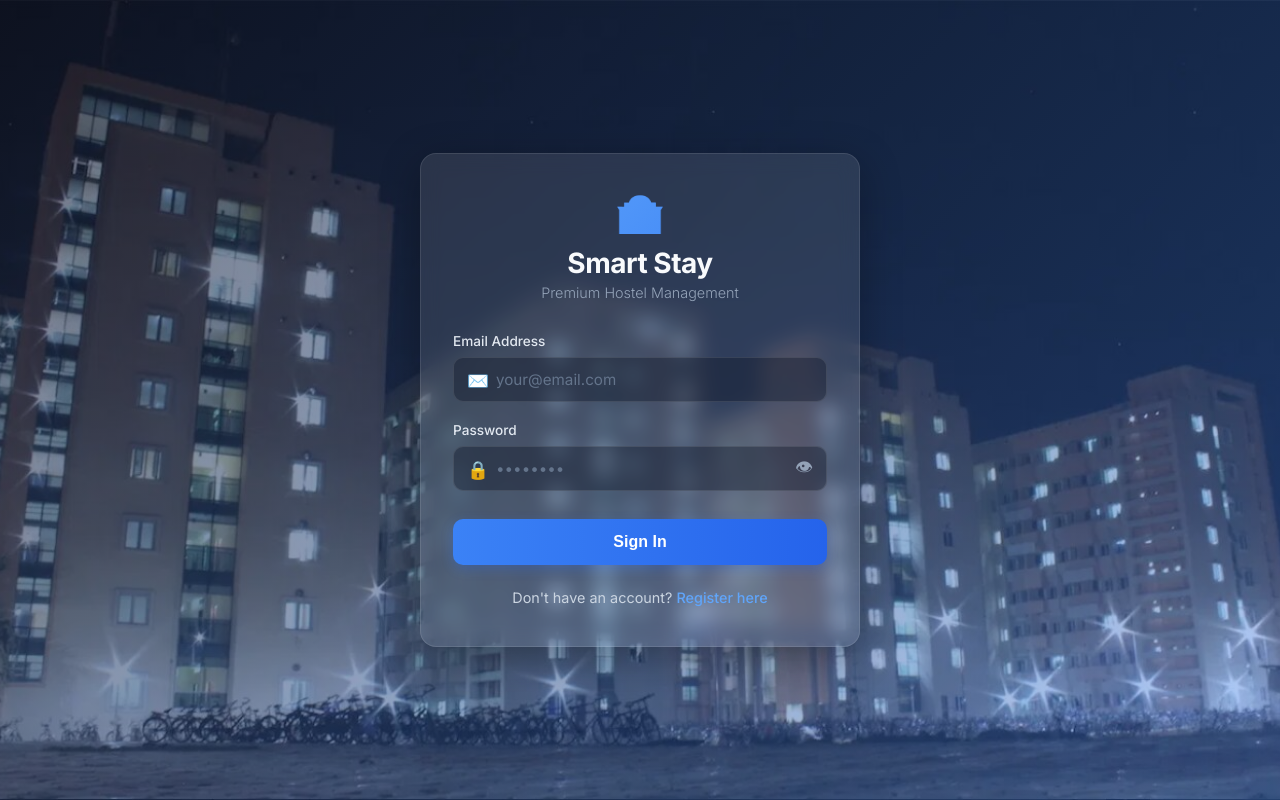
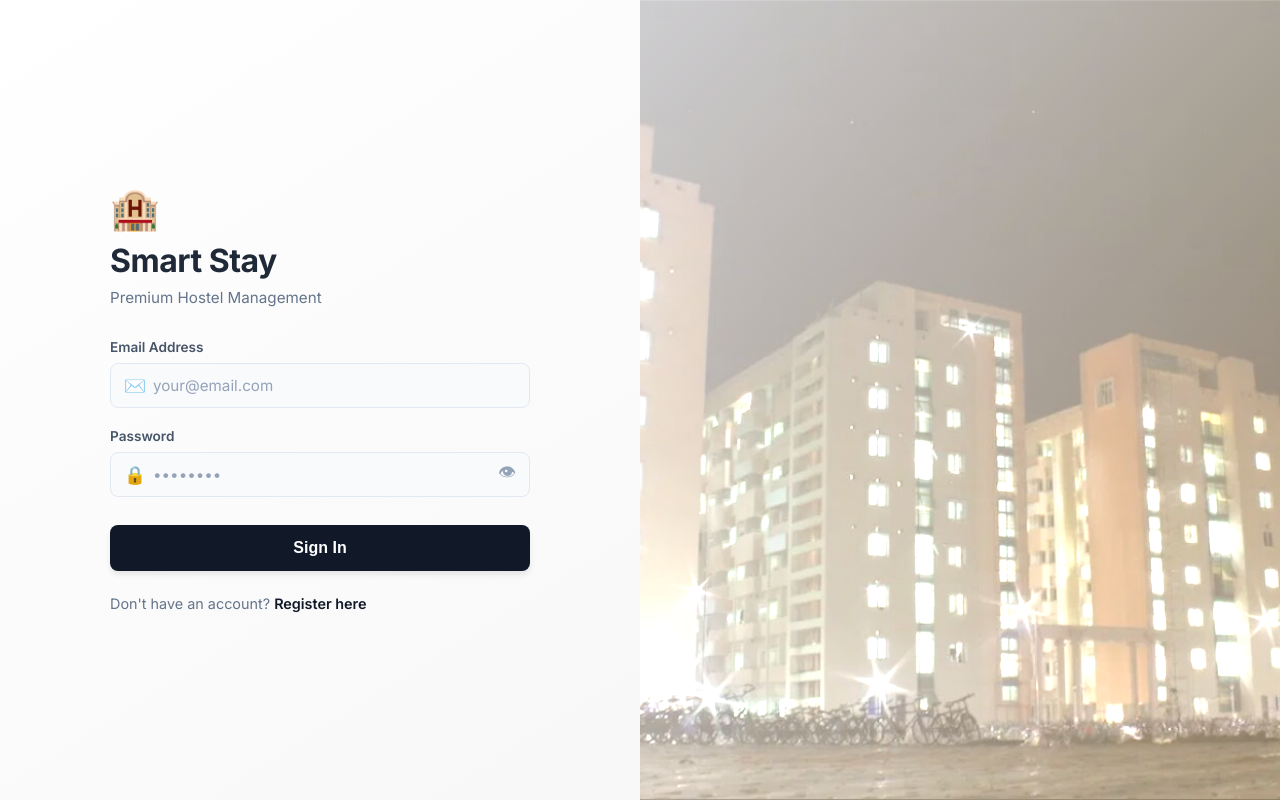
Before and after one commit to WebDoveleprrr/Smart_Stay, a website: page index.html in a window 1280 px wide. Drawn offline with Linux system fonts and the light colour scheme; no server answers.

Commit message:
login and register page split view

```diff
--- a/index.html
+++ b/index.html
@@ -8,10 +8,10 @@
   <link href="https://fonts.googleapis.com/css2?family=Inter:wght@300;400;500;600;700&display=swap" rel="stylesheet">
   <style>
     :root {
-      --primary: #3b82f6;
-      --primary-hover: #2563eb;
-      --error: #ef4444;
-      --success: #10b981;
+      --primary: #111827;
+      --primary-hover: #1f2937;
+      --error: #b91c1c;
+      --success: #15803d;
     }
 
     * { box-sizing: border-box; margin: 0; padding: 0; }
@@ -20,56 +20,66 @@
       font-family: 'Inter', sans-serif;
       min-height: 100vh;
       display: flex;
-      align-items: center;
-      justify-content: center;
-      padding: 20px;
-      /* Premium gradient + image */
-      background: linear-gradient(135deg, rgba(15, 23, 42, 0.6), rgba(59, 130, 246, 0.4)), url('aryabhatta.jpg');
+      margin: 0;
+      padding: 0;
+      background: linear-gradient(to bottom right, #ffffff, #f5f5f5);
+      color: #1f2937;
+      overflow-x: hidden;
+    }
+
+    body::after {
+      content: '';
+      position: fixed;
+      right: 0;
+      top: 0;
+      width: 50%;
+      height: 100vh;
+      background: linear-gradient(135deg, rgba(255, 255, 255, 0.6), rgba(245, 222, 179, 0.4)), url('aryabhatta.jpg');
       background-size: cover;
       background-position: center;
-      background-attachment: fixed;
-      color: #f8fafc;
+      filter: brightness(1.25) contrast(1.15) saturate(1.1);
+      z-index: 0;
     }
 
     .auth-container {
+      width: 50%;
+      min-height: 100vh;
+      display: flex;
+      flex-direction: column;
+      justify-content: center;
+      align-items: center;
+      padding: 40px 20px;
+      z-index: 1;
+    }
+
+    .auth-header, .view-section {
       width: 100%;
-      max-width: 440px;
-      background: rgba(255, 255, 255, 0.1);
-      backdrop-filter: blur(10px);
-      -webkit-backdrop-filter: blur(10px);
-      border: 1px solid rgba(255, 255, 255, 0.1);
-      border-radius: 16px;
-      box-shadow: 0 10px 40px rgba(0, 0, 0, 0.3);
-      padding: 40px 32px;
-      transition: all 0.4s ease;
+      max-width: 420px;
     }
 
     .auth-header {
-      text-align: center;
+      text-align: left;
       margin-bottom: 32px;
     }
 
     .brand-icon {
       font-size: 2.5rem;
       margin-bottom: 12px;
-      background: linear-gradient(135deg, #60a5fa, #3b82f6);
-      -webkit-background-clip: text;
-      background-clip: text;
-      -webkit-text-fill-color: transparent;
+      color: #111827;
       line-height: 1;
     }
 
     .brand-title {
-      font-size: 1.75rem;
+      font-size: 2rem;
       font-weight: 700;
       letter-spacing: -0.5px;
-      margin-bottom: 4px;
+      margin-bottom: 8px;
     }
 
     .brand-subtitle {
-      font-size: 0.9rem;
-      color: #94a3b8;
-      font-weight: 300;
+      font-size: 0.95rem;
+      color: #64748b;
+      font-weight: 400;
     }
 
     .form-group {
@@ -87,8 +97,8 @@
     label {
       display: block;
       font-size: 0.85rem;
-      font-weight: 500;
-      color: #e2e8f0;
+      font-weight: 600;
+      color: #475569;
       margin-bottom: 8px;
     }
 
@@ -108,22 +118,22 @@
 
     input {
       width: 100%;
-      padding: 12px 14px 12px 42px; /* Extra padding-left for icon */
-      background: rgba(15, 23, 42, 0.4);
-      border: 1px solid rgba(255, 255, 255, 0.1);
-      color: #f8fafc;
+      padding: 12px 14px 12px 42px;
+      background: #f8fafc;
+      border: 1px solid #e2e8f0;
+      color: #1e293b;
       font-family: inherit;
       font-size: 0.95rem;
-      border-radius: 10px;
+      border-radius: 8px;
       outline: none;
       transition: all 0.3s ease;
     }
     input:focus {
-      border-color: var(--primary);
-      background: rgba(15, 23, 42, 0.6);
-      box-shadow: 0 0 0 4px rgba(59, 130, 246, 0.15);
+      border-color: #cbd5e1;
+      background: #ffffff;
+      box-shadow: 0 0 0 4px #f1f5f9;
     }
-    input::placeholder { color: #64748b; }
+    input::placeholder { color: #94a3b8; }
 
     .pw-toggle {
       position: absolute;
@@ -138,28 +148,30 @@
       padding: 0;
       transition: color 0.2s;
     }
-    .pw-toggle:hover { color: #f8fafc; }
+    .pw-toggle:hover { color: #475569; }
 
     .btn {
       width: 100%;
       padding: 14px;
-      background: linear-gradient(to right, #3b82f6, #2563eb);
+      background: #111827;
       color: white;
       font-weight: 600;
       font-size: 1rem;
       border: none;
-      border-radius: 10px;
+      border-radius: 8px;
       cursor: pointer;
       transition: all 0.3s ease;
-      box-shadow: 0 4px 12px rgba(37, 99, 235, 0.3);
+      box-shadow: 0 4px 6px -1px rgba(0, 0, 0, 0.1);
       margin-top: 8px;
     }
     .btn:hover {
+      background: #1f2937;
       transform: translateY(-1px);
-      box-shadow: 0 6px 16px rgba(37, 99, 235, 0.4);
+      box-shadow: 0 10px 15px -3px rgba(0, 0, 0, 0.1);
     }
     .btn:disabled {
-      background: #475569;
+      background: #e2e8f0;
+      color: #94a3b8;
       box-shadow: none;
       cursor: not-allowed;
       transform: none;
@@ -167,28 +179,28 @@
 
     .btn-outline {
       background: transparent;
-      border: 1px solid rgba(255, 255, 255, 0.2);
+      border: 1px solid #cbd5e1;
+      color: #1e293b;
       box-shadow: none;
     }
     .btn-outline:hover {
-      background: rgba(255, 255, 255, 0.05);
+      background: #f1f5f9;
       box-shadow: none;
     }
 
     .auth-footer {
-      text-align: center;
+      text-align: left;
       margin-top: 24px;
       font-size: 0.9rem;
-      color: #cbd5e1;
+      color: #64748b;
     }
     .auth-footer span {
-      color: #60a5fa;
-      font-weight: 500;
+      color: #111827;
+      font-weight: 600;
       cursor: pointer;
       transition: color 0.2s;
     }
     .auth-footer span:hover {
-      color: #93c5fd;
       text-decoration: underline;
     }
 
@@ -200,37 +212,42 @@
       display: block;
     }
     @keyframes fadeIn {
-      from { opacity: 0; transform: translateY(10px); }
+      from { opacity: 0; transform: translateY(5px); }
       to { opacity: 1; transform: translateY(0); }
     }
 
     /* Messages */
     .msg {
       padding: 12px 14px;
-      border-radius: 10px;
+      border-radius: 8px;
       font-size: 0.85rem;
       margin-bottom: 20px;
       display: none;
       font-weight: 500;
-      backdrop-filter: blur(4px);
     }
     .msg.error {
-      background: rgba(239, 68, 68, 0.15);
-      color: #fca5a5;
-      border: 1px solid rgba(239, 68, 68, 0.3);
+      background: #fef2f2;
+      color: var(--error);
+      border: 1px solid #fecaca;
     }
     .msg.success {
-      background: rgba(16, 185, 129, 0.15);
-      color: #6ee7b7;
-      border: 1px solid rgba(16, 185, 129, 0.3);
+      background: #f0fdf4;
+      color: var(--success);
+      border: 1px solid #bbf7d0;
     }
     .msg.show { display: block; }
 
-    .otp-area { display: none; text-align: center; }
+    .otp-area { display: none; text-align: left; }
     .otp-area.show { display: block; }
-    .timer { font-size: 1.75rem; font-weight: 700; color: #f8fafc; margin-bottom: 16px; font-variant-numeric: tabular-nums; }
+    .otp-area p { color: #64748b !important; }
+    .timer { font-size: 1.75rem; font-weight: 700; color: #111827 !important; margin-bottom: 16px; font-variant-numeric: tabular-nums; }
 
-    .hint { font-size: 0.75rem; color: #94a3b8; margin-top: 8px; line-height: 1.4; }
+    .hint { font-size: 0.75rem; color: #64748b; margin-top: 8px; line-height: 1.4; }
+
+    @media(max-width: 768px) {
+      .auth-container { width: 100%; padding: 40px 6%; }
+      body::after { display: none; }
+    }
   </style>
 </head>
 
```
